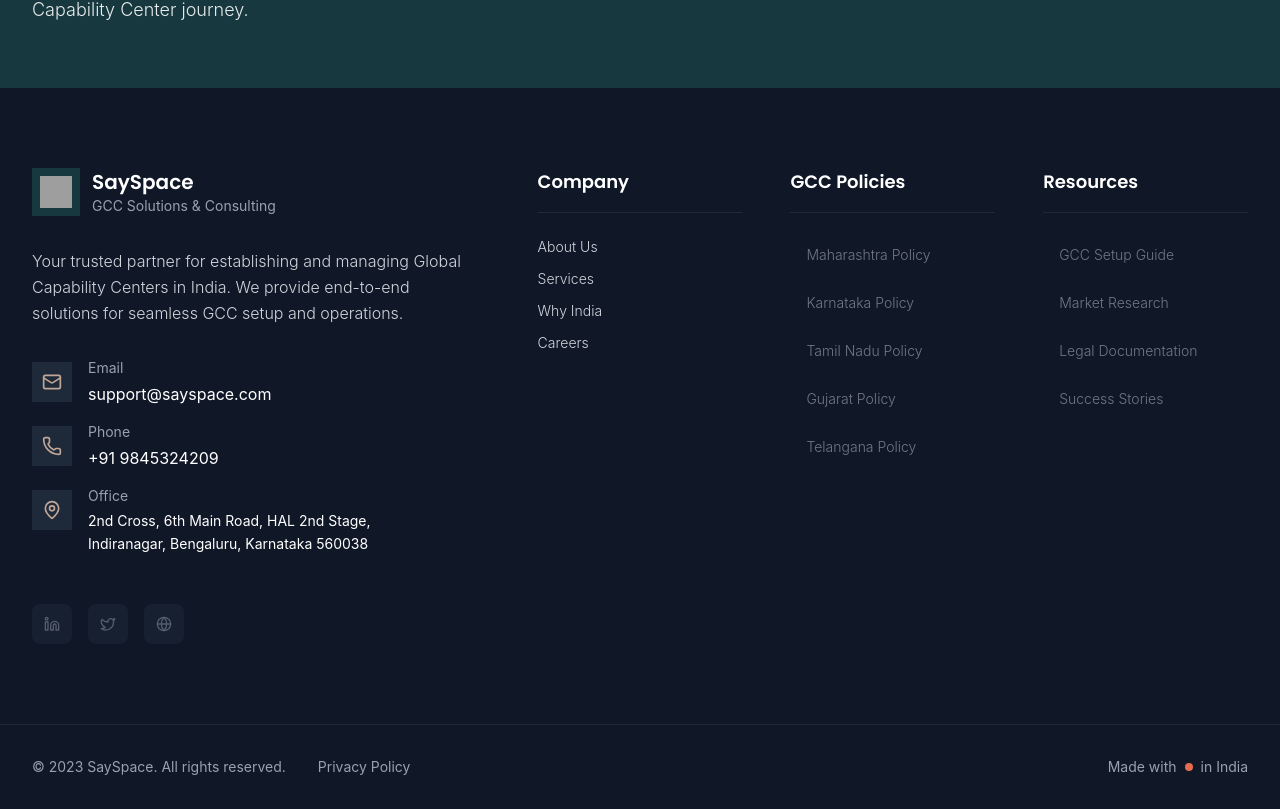
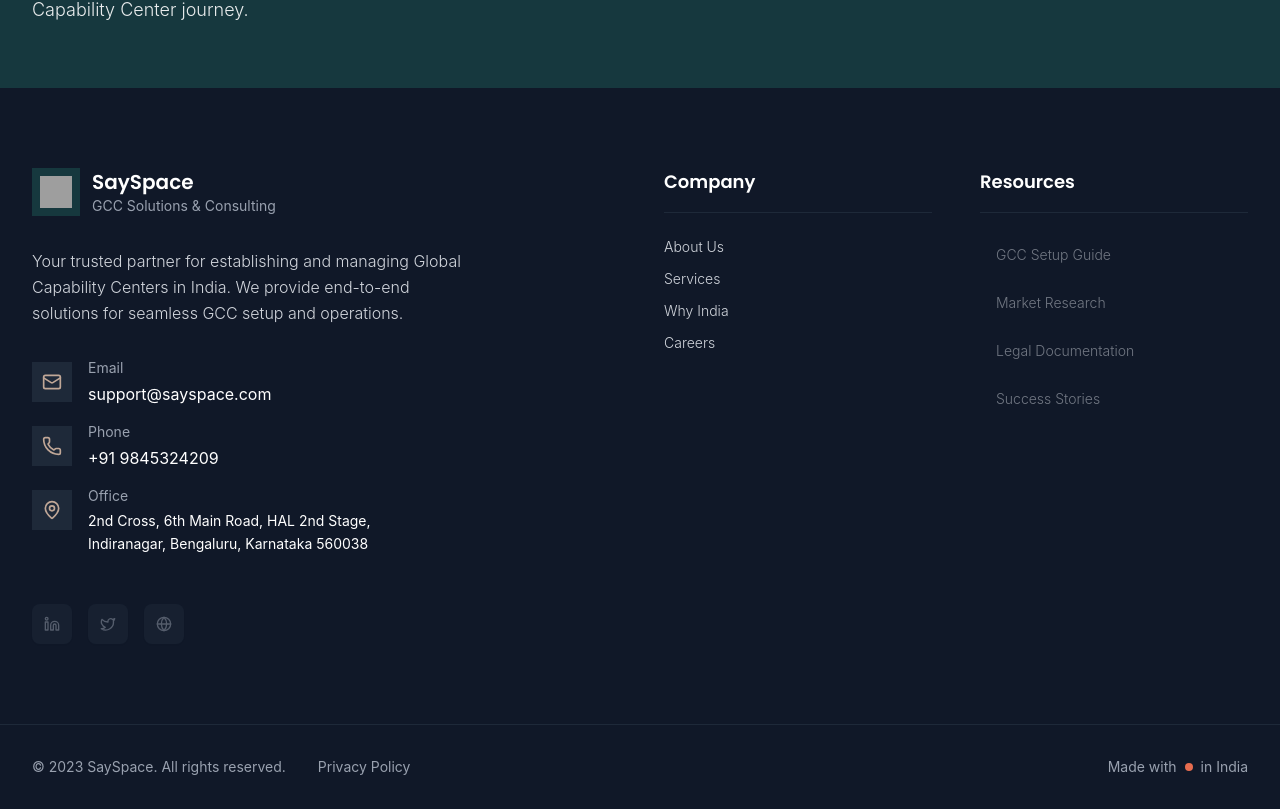
Before and after one commit to vishnukgcherupuzha/saySpace_admin, a React (Vite) app: page / in a window 1280 px wide. Shown: the part 8254-9063 px from the top of the page. Built offline with nearby package versions, Linux system fonts and the light colour scheme; grey boxes are pictures that could not be loaded.

Commit message:
hide GCC policies i

```diff
--- a/src/components/Footer.tsx
+++ b/src/components/Footer.tsx
@@ -23,13 +23,13 @@ const Footer = () => {
     { name: 'Careers', path: '/careers' }
   ];
 
-  const gccPolicies = [
-    { name: 'Maharashtra Policy', path: '/gcc-policies/maharashtra' },
-    { name: 'Karnataka Policy', path: '/gcc-policies/karnataka' },
-    { name: 'Tamil Nadu Policy', path: '/gcc-policies/tamil-nadu' },
-    { name: 'Gujarat Policy', path: '/gcc-policies/gujarat' },
-    { name: 'Telangana Policy', path: '/gcc-policies/telangana' }
-  ];
+  // const gccPolicies = [
+  //   { name: 'Maharashtra Policy', path: '/gcc-policies/maharashtra' },
+  //   { name: 'Karnataka Policy', path: '/gcc-policies/karnataka' },
+  //   { name: 'Tamil Nadu Policy', path: '/gcc-policies/tamil-nadu' },
+  //   { name: 'Gujarat Policy', path: '/gcc-policies/gujarat' },
+  //   { name: 'Telangana Policy', path: '/gcc-policies/telangana' }
+  // ];
 
   const resources = [
     { name: 'GCC Setup Guide', path: '/resources/setup-guide' },
@@ -80,7 +80,7 @@ const Footer = () => {
       {/* Main Footer Content */}
       <div className="bg-gray-900">
         <div className="max-w-7xl mx-auto px-4 sm:px-6 lg:px-8 py-16 lg:py-20">
-          <div className="grid grid-cols-1 md:grid-cols-2 lg:grid-cols-5 gap-8 lg:gap-12">
+          <div className="grid grid-cols-1 md:grid-cols-2 lg:grid-cols-4 gap-8 lg:gap-12">
 
             {/* Company Info */}
             <div className="lg:col-span-2 space-y-8">
@@ -175,7 +175,7 @@ const Footer = () => {
             </div>
 
             {/* GCC Policies */}
-            <div>
+            {/* <div>
               <h3 className="text-lg font-semibold text-white mb-6 pb-4 border-b border-gray-800">
                 GCC Policies
               </h3>
@@ -192,7 +192,7 @@ const Footer = () => {
                   </Button>
                 ))}
               </ul>
-            </div>
+            </div> */}
 
             {/* Resources */}
             <div>
```
